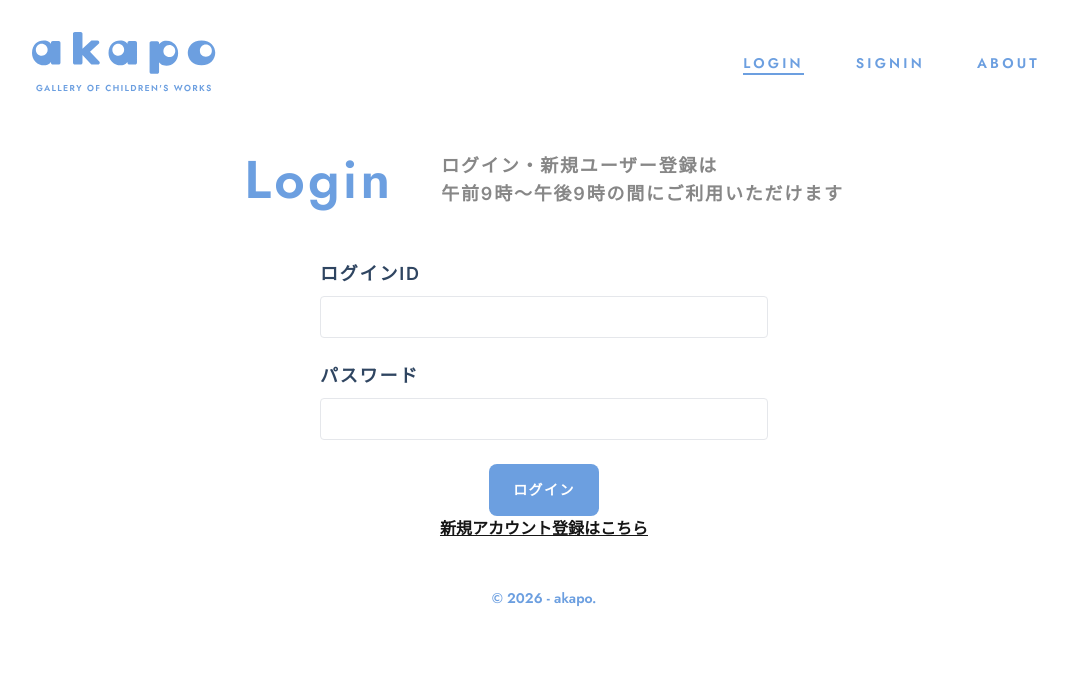
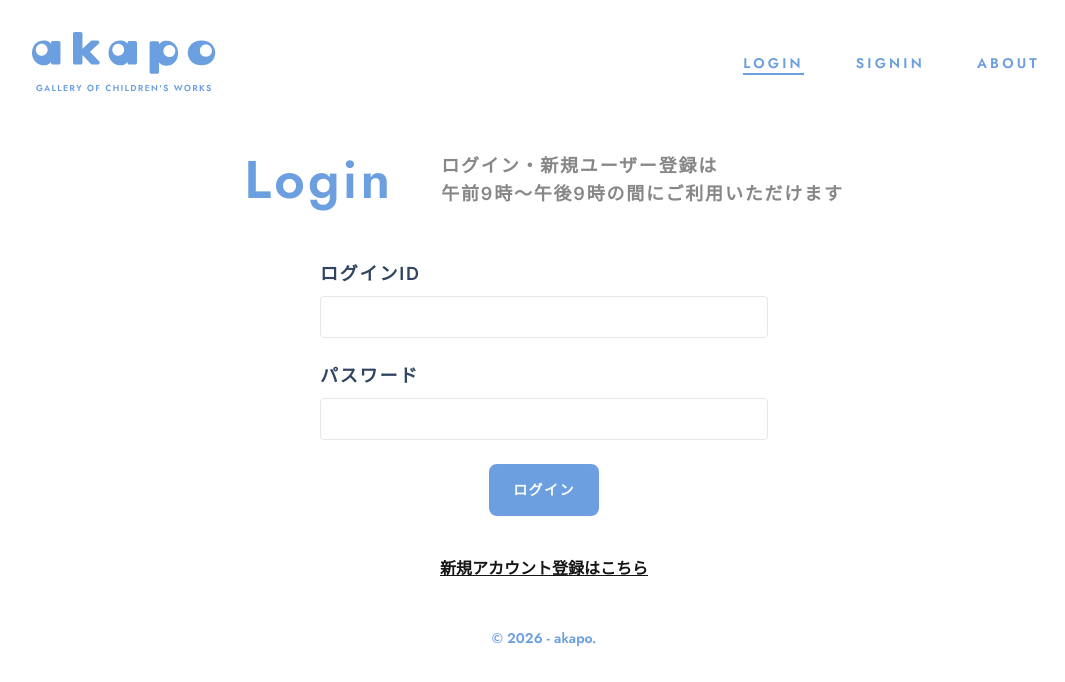
Before and after one commit to yko-git/akapo-app, a Next.js app in the folder front/: page /login in a window 1280 px wide. Shown: the top 682 px of the page, without its empty margins (96-1161 px from the left). Built offline with nearby package versions, Linux system fonts and the light colour scheme; no server answers.

Commit message:
fix: style修正

```diff
--- a/front/features/auth/login/LoginPage.tsx
+++ b/front/features/auth/login/LoginPage.tsx
@@ -23,7 +23,7 @@ export default function LoginPage() {
           <div className="max-w-[448px] mx-auto">
             <LoginForm />
           </div>
-          <div className="text-center md:mt-20 mt-12">
+          <div className="mt-10 text-center">
             <h2 className="font-bold tracking-wide text-[#161616]">
               <Link href="/signup" className="underline">
                 新規アカウント登録はこちら
```
